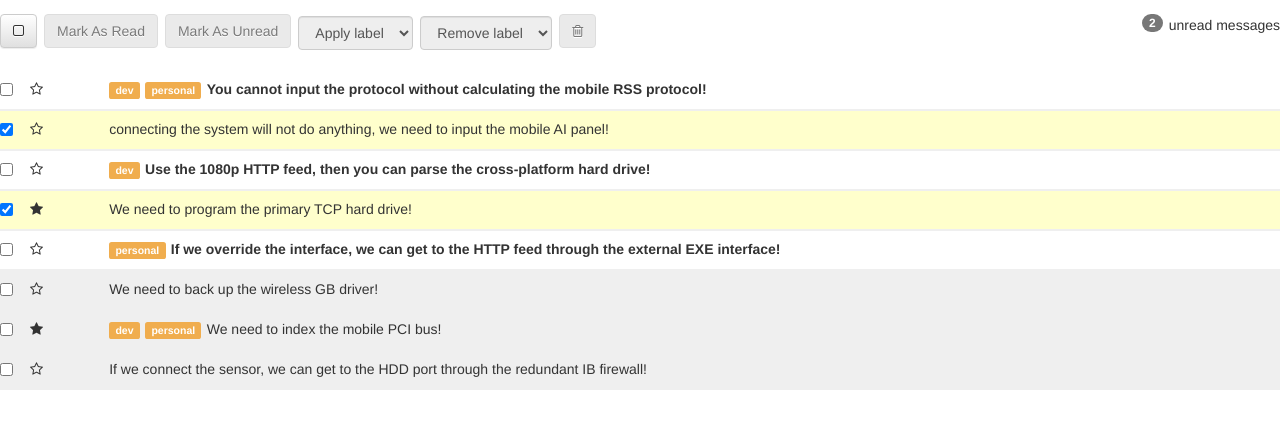
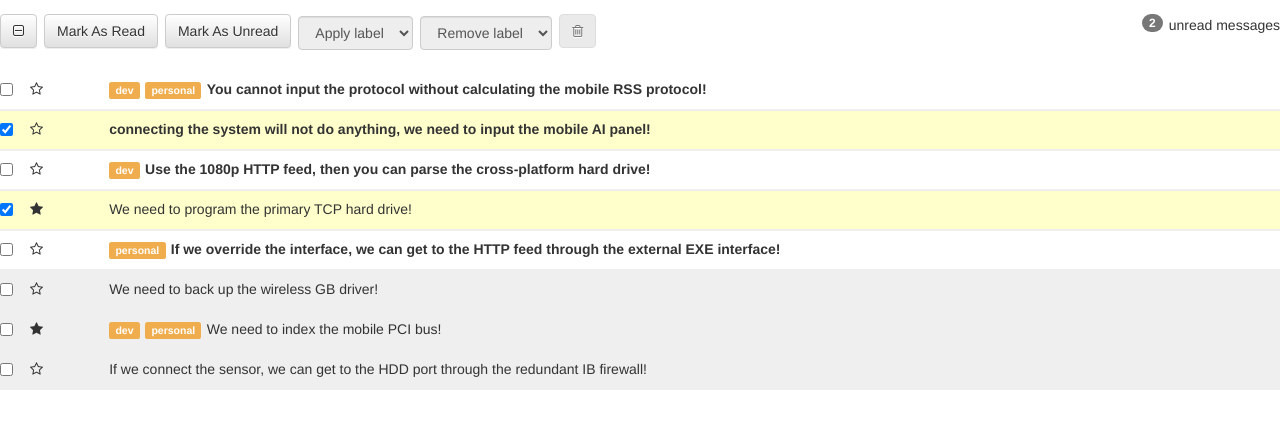
Before and after one commit to zorbazettler/react-inbox, a React (Create React App) app: page / in a window 1280 px wide. Shown: the top 428 px of the page. Built offline with nearby package versions, Linux system fonts and the light colour scheme.

Commit message:
mostly done with inbox

```diff
--- a/src/App.js
+++ b/src/App.js
@@ -10,39 +10,112 @@ class App extends Component {
         super(props);
 
         // bind the callback method to the proper context TODO: research to fully understand this
-        this.callbackSelectAll = this.callbackSelectAll.bind(this)
+        this.callbackFromToolBarToggleSelect = this.callbackFromToolBarToggleSelect.bind(this)
+        this.callbackFromMessageCheckClicked = this.callbackFromMessageCheckClicked.bind(this)
+        this.callbackFromToolBarToggleRead   = this.callbackFromToolBarToggleRead.bind(this)
 
-
+        //  Initialize state
         this.state = {
-            "messages"  : this.props.messages   // TODO: don't set state with props, apparently an anti-pattern
+            "messages" : this.props.messages,   // TODO: don't set state with props, apparently an anti-pattern
+            "selectButtonClassName" : "fa fa-minus-square-o"
         }
     }
 
-    //  Toggle the className when the star is clicked
-    callbackSelectAll = () => {
-        var selectedMessages = []
+    //  The ToolBar's select/deselect all button was clicked
+    callbackFromToolBarToggleSelect = () => {
+        var checkedMessages   = this.state.messages.filter(message => message.checked === true)
+        var selectedMessages  = []
+        var checkStatus
+        var theButtonClassName
 
-        this.props.messages.forEach(function(message){
-          message.checked = true
+       //  If all of the messages are selected, unselect all
+        if (checkedMessages.length === this.state.messages.length) {
+            checkStatus = false
+            theButtonClassName = "fa fa-square-o"
+        } else {
+            //  select all
+            checkStatus = true
+            theButtonClassName = "fa fa-check-square-o"
+        }
+
+        //  set the checked property for all messages
+        this.state.messages.forEach(message => {
+          message.checked = checkStatus
 
           selectedMessages.push(message)
         })
 
+        //  Trigger a re-render of child components to reflect UI changes
         this.setState({
-            "messages"  : selectedMessages
+            "messages"  : selectedMessages,
+            "selectButtonClassName" : theButtonClassName,
         })
     }
 
-    callbackMessageClick = (messsages) => {
-    //determine selected?  pass flag?  pass style?
+    //  a message was checked/clicked, set the state to re render
+    callbackFromMessageCheckClicked = (theID) => {
+        var theButtonClassName = "fa fa-minus-square-o"
+        var selectedMessages = this.state.messages
+
+        //  Find the message in the array by the input ID
+        var theIndex = selectedMessages.findIndex(message => message.id === theID)
+
+
+        //  checkbox was clicked, so toggle the checked property of the message
+        selectedMessages[theIndex].checked = selectedMessages[theIndex].checked === true ? false : true
+
+        //  determine checked button className
+        //  create an array of all messages that are checked and unchecked
+        var checkedMessages   = selectedMessages.filter(message => message.checked === true)
+        var unCheckedMessages = selectedMessages.filter(message => message.checked === false)
+
+        //  Set the button class name if all or no messages checked
+        if (checkedMessages.length === 0) {
+            //  No messages checked
+            theButtonClassName = "fa fa-square-o"
+        } else if (unCheckedMessages.length === 0) {
+            //  All messages checked
+            theButtonClassName = "fa fa-check-square-o"
+        }
+
+
+        //  set the state with button className to trigger a re render of the button
+        this.setState({
+            "selectButtonClassName" : theButtonClassName,
+            "messages"              : selectedMessages
+        })
+    }
+
+    callbackFromToolBarToggleRead = (readStatus) => {
+        var readMessages = []
+
+        //  set the checked property for all selected messages
+        this.state.messages.forEach(message  => {
+
+        if (message.checked) {
+            message.read = readStatus
+          }
+          readMessages.push(message)
+        })
+
+        this.setState({
+            "messages"  : readMessages,
+        })
     }
 
 
   render() {
     return (
         <div>
-          <ToolBar callbackFromParent={ this.callbackSelectAll } messages={ this.state.messages } />
-          <MessageList callbackFromParent={ this.callbackMessageClick } messages={ this.state.messages } />
+          <ToolBar
+            buttonClassName={ this.state.selectButtonClassName }
+            callbackFromParent={ this.callbackFromToolBarToggleSelect }
+            callbackFromToolBarToggleRead={ this.callbackFromToolBarToggleRead }
+            messages={ this.state.messages } />
+
+          <MessageList
+            callbackFromParent={ this.callbackFromMessageCheckClicked }
+            messages={ this.state.messages } />
         </div>
     )
   }
@@ -52,14 +125,15 @@ export default App;
 
 
 /*
-Can't get cross component communication to work, so adding ToolBar to MessageList for now
+console.log("the button class name = " + theButtonClassName
+            + "   checkedMessages.length "
+            + checkedMessages.length + "  checkedMessages.length === 0? " + (checkedMessages.length === 0)
+            + "   UNCHECKED messages.length "
+            + unCheckedMessages.length + "  UNCHECKEDMessages.length === 0? " + (unCheckedMessages.length === 0))
 
-    return (
-        <div>
-          <ToolBar callbackFromParent={ this.callbackSelectAll }/>
-          <MessageList selectAll={ this.state.selectAll } messages={ this.props.messages } />
-        </div>
-    )
+console.log("checkedMessages = " + JSON.stringify(checkedMessages))
+console.log("UNcheckedMessages = " + JSON.stringify(unCheckedMessages))
+
 
 App
 <Calculator>
--- a/src/components/MessageList.js
+++ b/src/components/MessageList.js
@@ -2,12 +2,35 @@ import React from 'react'
 import Message from '../components/Message'
 
 class MessageList extends React.Component {
+    constructor(props) {
+        //  Must call super(props)
+        super(props)
+
+        // bind the event handlers to the appropriate context
+        this.handleMessageCheckboxClick  = this.handleMessageCheckboxClick.bind(this)
+    }
+
+    //  This method invoked from Message component when a checkbox is clicked
+    //  Pass the messageID to App who will manage propagation to source of truth
+    //    and re rendering Toolbar (button style)
+    handleMessageCheckboxClick = (messageID) => {
+        this.props.callbackFromParent(messageID)
+    }
+
+    // Props changed, so prepare to render the message
+    componentWillReceiveProps(nextProps) {
+      //this.prepareToRender()
+    }
+
 
 
     render () {
         return (
             <div>
-              { this.props.messages.map(message => <Message key={ message.id } message={ message } />) }
+              { this.props.messages.map(message => <Message
+                key={ message.id }
+                message={ message }
+                callbackFromParent={ this.handleMessageCheckboxClick } />) }
             </div>
         )
     }
--- a/src/components/ToolBar.js
+++ b/src/components/ToolBar.js
@@ -8,21 +8,34 @@ class ToolBar extends React.Component {
 
         //  Bind the button click to the appropriate context
         this.handleSelectAllClick = this.handleSelectAllClick.bind(this)
+        this.handleMarkAsReadClick = this.handleMarkAsReadClick.bind(this)
+        this.handleMarkAsUnreadClick = this.handleMarkAsUnreadClick.bind(this)
 
         this.state = {
             "messages"  : this.props.messages,
-            "selectAllButtonClassName" : "fa fa-square-o"
+            "selectAllButtonClassName" : this.props.buttonClassName
         }
     }
 
+    // Props changed, so prepare to render the message
+    componentWillReceiveProps(nextProps) {
+        this.setState({"selectAllButtonClassName": this.props.buttonClassName})
+    }
+
+
     //  When the select all button is clicked call back to App to change state and re render
     handleSelectAllClick = () => {
-        //  set the button style
-        var theStyle = (this.state.selectAllButtonClassName  === "fa fa-square-o" ? "fa fa-check-square-o" : "fa fa-square-o")
-        this.setState({"selectAllButtonClassName": theStyle})
-
         this.props.callbackFromParent()
     }
+
+    handleMarkAsReadClick = () => {
+        this.props.callbackFromToolBarToggleRead(true)
+    }
+
+    handleMarkAsUnreadClick = () => {
+        this.props.callbackFromToolBarToggleRead(false)
+    }
+
 
     render() {
         return (
@@ -34,14 +47,14 @@ class ToolBar extends React.Component {
                 </p>
 
                 <button className="btn btn-default" onClick={ this.handleSelectAllClick }>
-                  <i className={ this.state.selectAllButtonClassName }></i>
+                  <i className={ this.props.buttonClassName }></i>
                 </button>
 
-                <button className="btn btn-default" disabled="disabled">
+                <button className="btn btn-default" onClick={ this.handleMarkAsReadClick }>
                   Mark As Read
                 </button>
 
-                <button className="btn btn-default" disabled="disabled">
+                <button className="btn btn-default" onClick={ this.handleMarkAsUnreadClick }>
                   Mark As Unread
                 </button>
 
@@ -71,6 +84,8 @@ class ToolBar extends React.Component {
 export default ToolBar
 
 /*
+                <button className="btn btn-default" disabled="disabled">
+
 App
 <Calculator>
     handleCelsiusChange
--- a/src/index.js
+++ b/src/index.js
@@ -21,14 +21,14 @@ const string8 = 'If we connect the sensor, we can get to the HDD port through th
 //var all = false
 
 const messages = [
-  { id: 1, unread: true,  checked: false, starred: false, read: false, labels: ["dev", "personal"], subject: string1 },
-  { id: 2, unread: true,  checked: true,  starred: false, read: false, labels: [],                  subject: string2 },
-  { id: 3, unread: true,  checked: false, starred: false, read: false, labels: [ "dev"],            subject: string3 },
-  { id: 4, unread: false, checked: true,  starred: true,  read: true,  labels: [],                  subject: string4 },
-  { id: 5, unread: true,  checked: false, starred: false, read: false, labels: ["personal"],        subject: string5 },
-  { id: 6, unread: false, checked: false, starred: false, read: true,  labels: [],                  subject: string6 },
-  { id: 7, unread: false, checked: false, starred: true,  read: true,  labels: ["dev", "personal"], subject: string7 },
-  { id: 8, unread: false, checked: false, starred: false, read: true,  labels: [],                  subject: string8 }
+  { id: 1, checked: false, starred: false, read: false, labels: ["dev", "personal"], subject: string1 },
+  { id: 2, checked: true,  starred: false, read: false, labels: [],                  subject: string2 },
+  { id: 3, checked: false, starred: false, read: false, labels: [ "dev"],            subject: string3 },
+  { id: 4, checked: true,  starred: true,  read: true,  labels: [],                  subject: string4 },
+  { id: 5, checked: false, starred: false, read: false, labels: ["personal"],        subject: string5 },
+  { id: 6, checked: false, starred: false, read: true,  labels: [],                  subject: string6 },
+  { id: 7, checked: false, starred: true,  read: true,  labels: ["dev", "personal"], subject: string7 },
+  { id: 8, checked: false, starred: false, read: true,  labels: [],                  subject: string8 }
 ]
 
 //console.log(JSON.stringify(messages))
```
Also changed, not shown: src/components/Message.js (+15 -21 lines).
